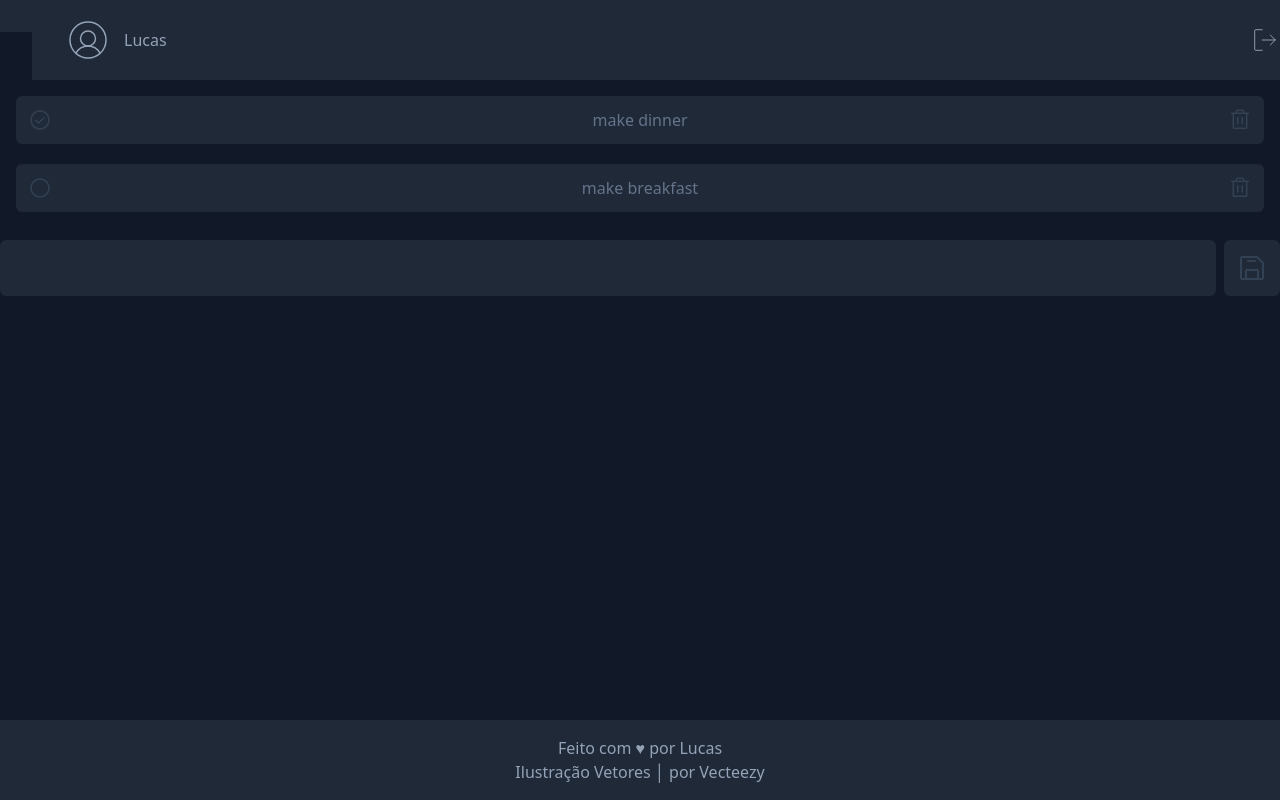
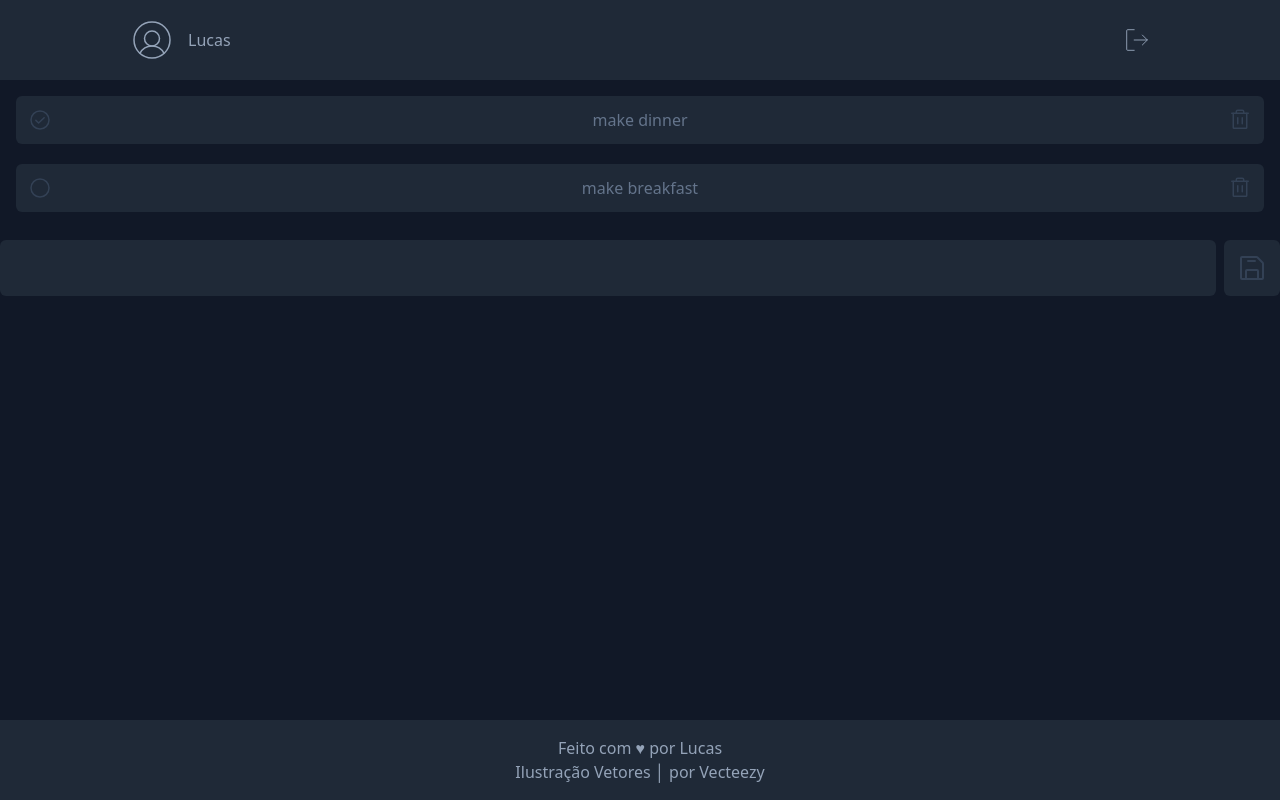
Before and after one commit to lucasmelosilva/todo-list, a React (Vite) app: page / in a window 1280 px wide. Built offline with nearby package versions, Linux system fonts and the light colour scheme.

Commit message:
novo layout Header

```diff
--- a/src/components/Header.jsx
+++ b/src/components/Header.jsx
@@ -2,19 +2,18 @@ import { SignOut, UserCircle } from "phosphor-react";
 
 export function Header() {
   return (
-    <header className="w-full px-6 py-4 md:px-8 bg-gray-800 flex fixed top-0 items-center justify-between">
-      <div className="w-full px-6 py-4 md:px-8 bg-gray-800 flex fixed top-0 items-center justify-between">
+    <header className="w-full py-4 bg-gray-800 flex fixed top-0 items-center justify-center">
+      <div className="w-[90%] md:w-[80%]  bg-gray-800 flex items-center justify-between">
         <div className="flex items-center">
           <UserCircle size="48px" weight="thin" className="text-slate-400" />
 
           <span className="ml-3 text-slate-400">Lucas</span>
         </div>
 
-        <div className="flex items-center">
-          <button className="ml-11">
-            <SignOut size="30px" weight="thin" className="text-slate-400 hover:text-slate-500  transition-colors" />
-          </button>
-        </div>
+        <button className="ml-11">
+          <SignOut size="30px" weight="thin" className="text-slate-400 hover:text-slate-500  transition-colors" />
+        </button>
+
       </div>
     </header>
   )
```
